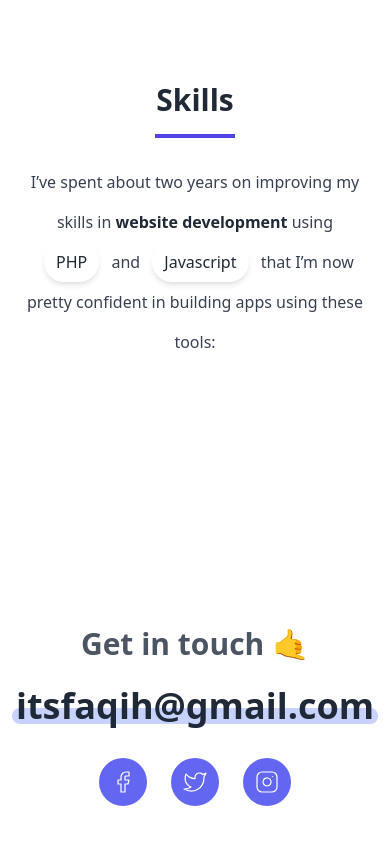
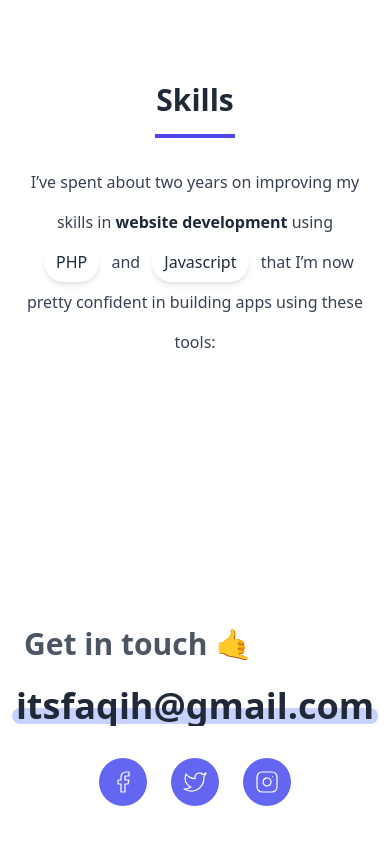
Before and after one commit to greendream21/farmer, a React (Create React App) app: page / in a window 390 px wide. Shown: the part 3525-4369 px from the top of the page. Built offline with nearby package versions, Linux system fonts and the light colour scheme; a web font is replaced by a local one.

Commit message:
Animated contact section

```diff
--- a/src/components/organisms/Contact/index.tsx
+++ b/src/components/organisms/Contact/index.tsx
@@ -1,36 +1,59 @@
 import { FullRoundButton } from 'components/atoms';
 import Icons from 'components/icons';
-import React from 'react';
+import React, { useEffect } from 'react';
 import ContactSectionProps from 'components/organisms/Contact/types';
+import Animated from 'components/animations';
+import { useAnimation } from 'framer-motion';
+import { useInView } from 'react-intersection-observer';
 
 export default function Contact({ title, content }: ContactSectionProps) {
   const { email, socials } = content;
+  const controls = useAnimation();
+  const { ref, inView } = useInView({
+    threshold: 1,
+  });
+
+  useEffect(() => {
+    if (inView) {
+      controls.start('show');
+    }
+  }, [controls, inView]);
+
   return (
-    <section id="contact">
-      <h2 className="text-3xl font-bold text-center text-gray-600 md:text-left">{title}</h2>
+    <section id="contact" ref={ref}>
+      <h2 className="text-3xl font-bold text-center text-gray-600 md:text-left">
+        <Animated.Letter text={title} animate={controls} custom={0} delay={1} />
+      </h2>
       <div className="flex flex-col items-center md:flex-row md:justify-between">
         <a
           href={`mailto:${email}`}
           className="relative mt-6 text-4xl font-bold text-gray-800 rounded-lg focus:outline-none focus:ring-2 ring-indigo-500 ring-offset-8"
         >
-          {email}
-          <svg
-            className="absolute h-4 text-indigo-200 w-full-2 bottom-0.5 -z-10 -left-1"
-            fill="currentColor"
-          >
-            <rect width="100%" height="100%" rx={8} ry={8} />
-          </svg>
+          <Animated.Letter text={email} animate={controls} custom={1} delay={1} />
+          <Animated.Highlighter
+            className="h-4 bottom-0.5"
+            rad={8}
+            animate={controls}
+            custom={2}
+            delay={1}
+          />
         </a>
         <div className="flex items-center mt-8 md:mt-0">
+          <Animated.FromDirection from="bottom" animate={controls} custom={2.2} delay={1}>
             <FullRoundButton as="a" href={socials.facebook} label="Facebook">
               <Icons.Facebook className="w-6" />
             </FullRoundButton>
+          </Animated.FromDirection>
+          <Animated.FromDirection from="bottom" animate={controls} custom={2.4} delay={1}>
             <FullRoundButton as="a" href={socials.twitter} className="mx-6" label="Twitter">
               <Icons.Twitter className="w-6" />
             </FullRoundButton>
+          </Animated.FromDirection>
+          <Animated.FromDirection from="bottom" animate={controls} custom={2.6} delay={1}>
             <FullRoundButton as="a" href={socials.instagram} label="Instagram">
               <Icons.Instagram className="w-6" />
             </FullRoundButton>
+          </Animated.FromDirection>
         </div>
       </div>
     </section>
```
Lines whose indentation alone changed are shown as unchanged.
